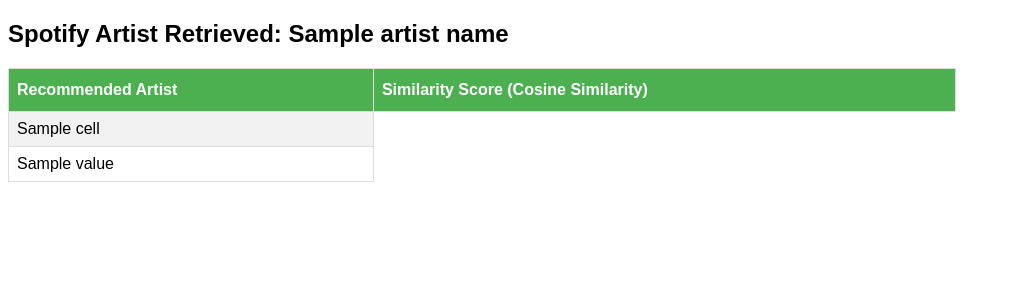
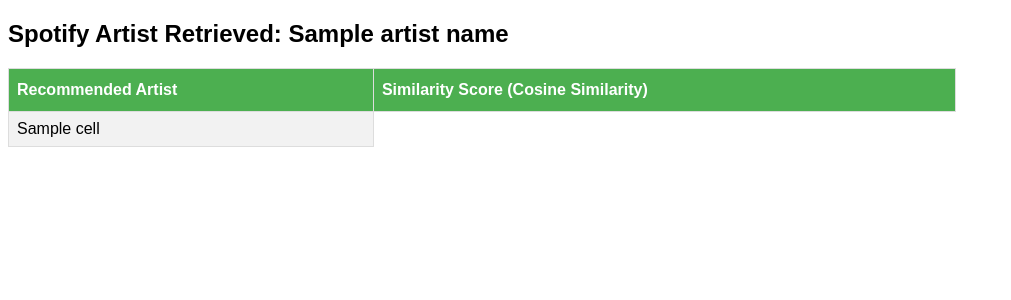
Before and after one commit to candrasc/Spotify_Artist_Recommender, a Flask app: template flask_app/templates/results_good.html in a window 1280 px wide. Shown: the top 300 px of the page, without its empty margins (0-1011 px from the left). Run offline with Flask 2, Linux system fonts and the light colour scheme; the template is opened without the code that fills it: most values are stand-ins (such as "Sample title", 1, 10 or a date in 2020).

Commit message:
remove uneccessary html

```diff
--- a/flask_app/templates/results_good.html
+++ b/flask_app/templates/results_good.html
@@ -37,15 +37,10 @@
   {% for row in recos %}
   <tr>
     {% for cell in row %}
-    <td>{{cell}} </td>
+    <td> {{cell}} </td>
     {% endfor %}
   </tr>
   {% endfor %}
-  <tr>
-    {% for value in reco_values %}
-    <td>{{value}} </td>
-    {% endfor %}
-  </tr>
 </table>
 
 </body>
```
